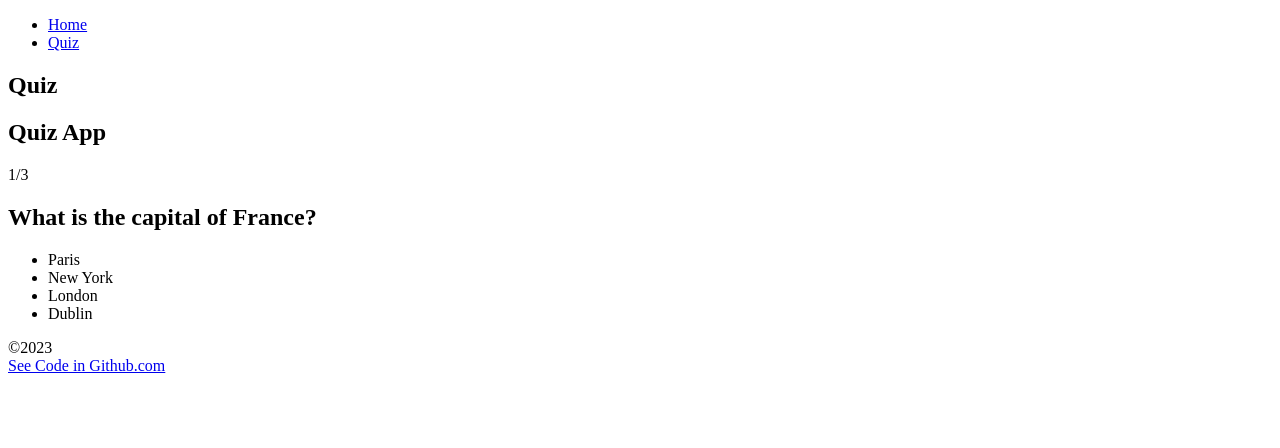
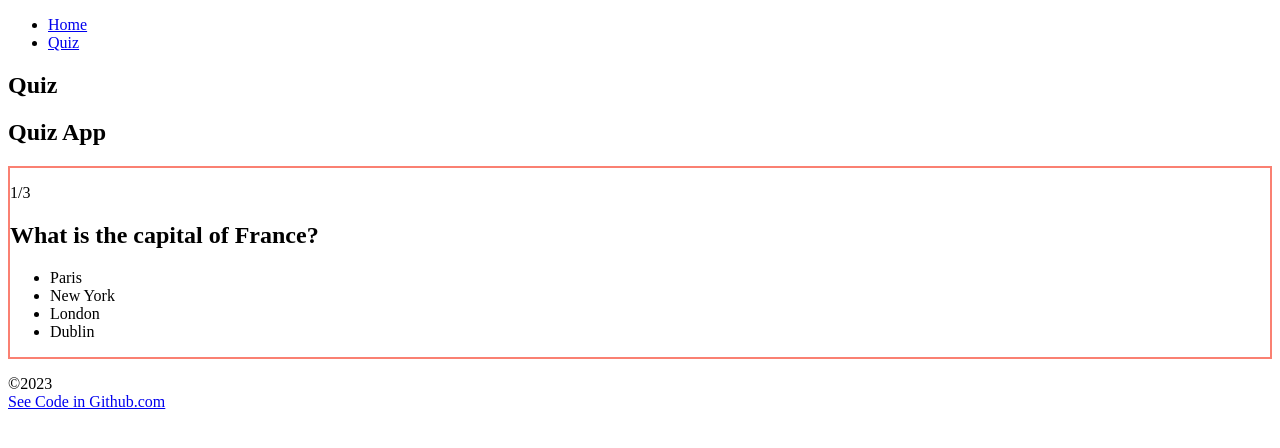
Before and after one commit to maxespinosa19/quiz-app-c11, a React (Create React App) app: page /quiz in a window 1280 px wide. Shown: the top 448 px of the page. Built offline with nearby package versions, Linux system fonts and the light colour scheme.

Commit message:
FINISHED mvp

```diff
--- a/src/components/QuizApp/Card.jsx
+++ b/src/components/QuizApp/Card.jsx
@@ -2,7 +2,7 @@ export default function Card({ quizLength, questionId, handleAnswer,
   data }) {
 
   return (
-    <div className="card">
+    <div className="quiz-card">
       <p>{questionId + 1}/{quizLength}</p>
       <h2>{data[questionId].question}</h2>
       <ul>
@@ -10,7 +10,7 @@ export default function Card({ quizLength, questionId, handleAnswer,
           data[questionId].options.map(
             (element,index) => {
               return (
-                <li key-={index}
+                <li key={index}
                   onClick={ () => {handleAnswer(element.isCorrect)} }>{element.answer}</li>
               );
             }
--- a/src/components/QuizApp/Result.jsx
+++ b/src/components/QuizApp/Result.jsx
@@ -4,7 +4,7 @@ export default function Result({score, handleReset, quizLength}){
     <div className="quiz-card" >
         <h3> Result </h3>
         <p>Your score {score} out of {quizLength}</p>
-        <button onClick = {handleReset}></button>
+        <button onClick = {handleReset}>Restart</button>
     </div>
     )
 }
```
